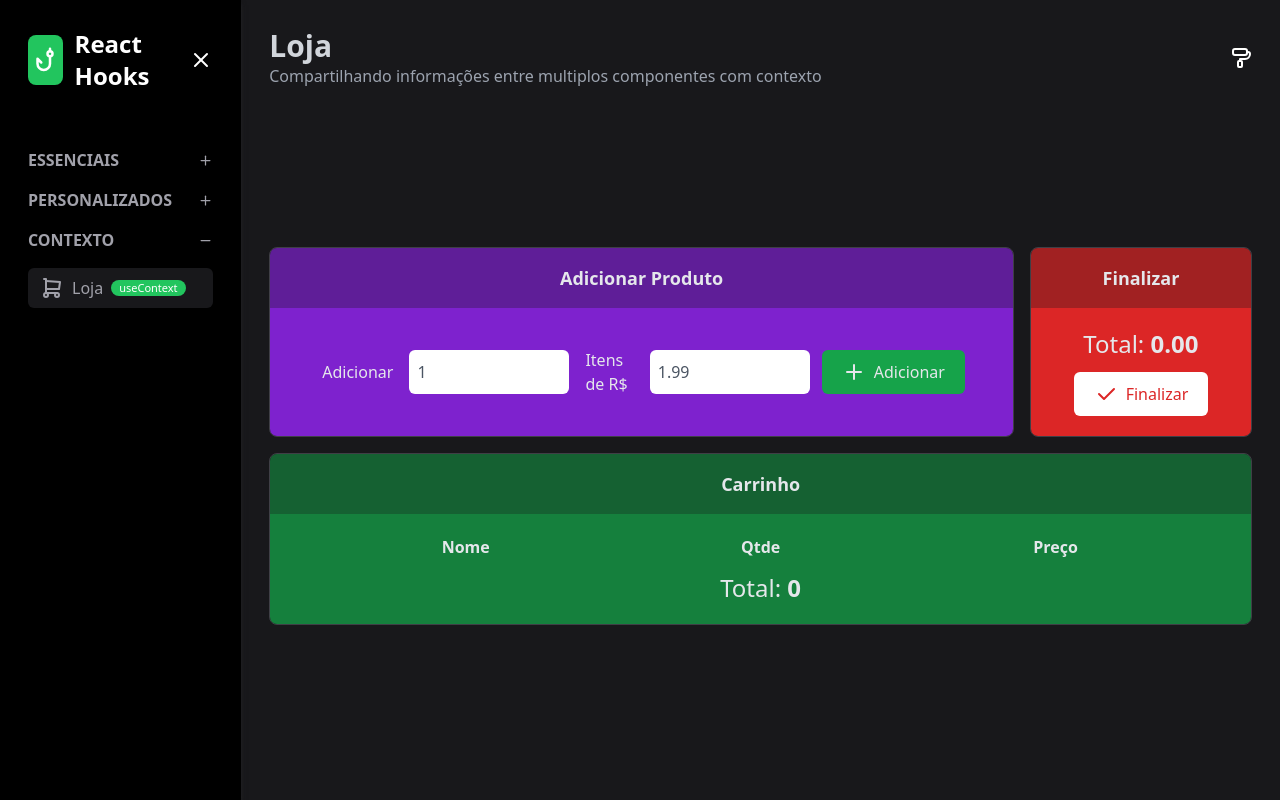
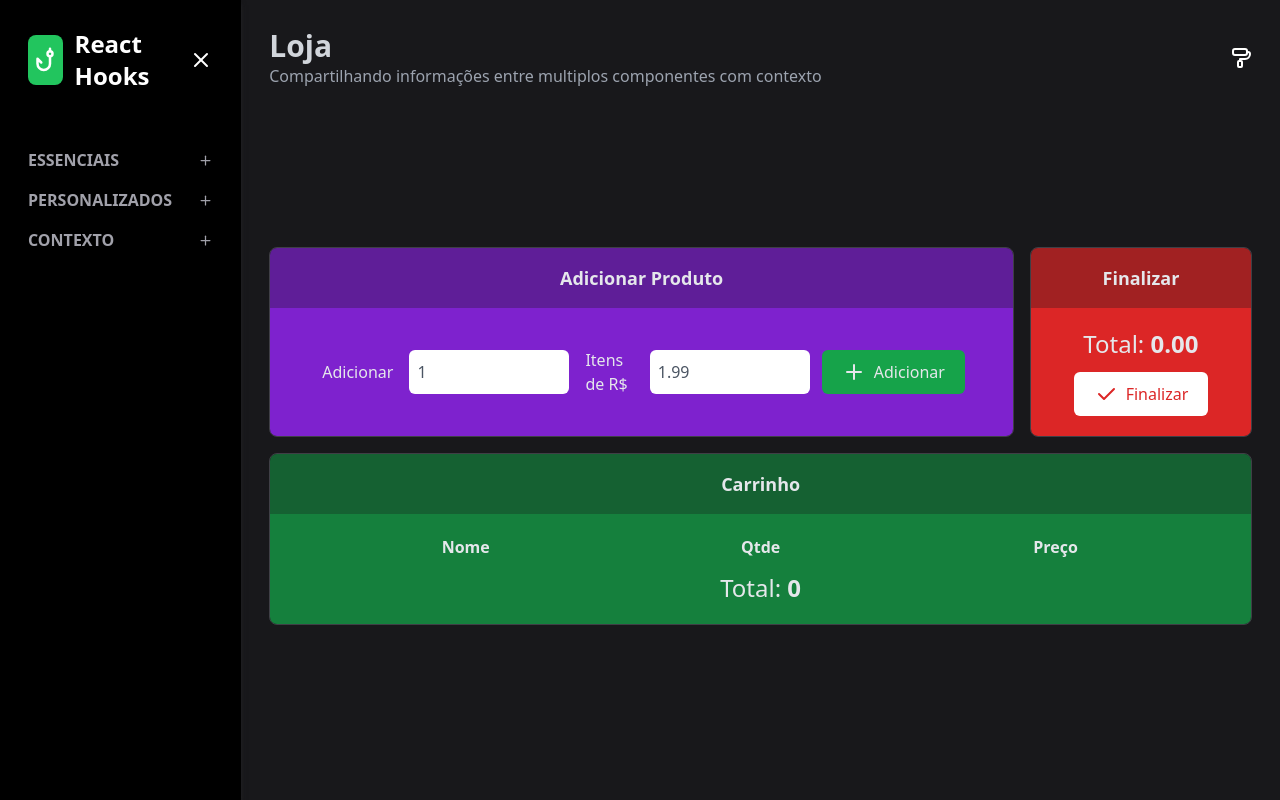
Before and after one commit to FabinhoFlauzino/template-hooks, a Next.js app: page /contexto/loja in a window 1280 px wide. Built offline with nearby package versions, Linux system fonts and the light colour scheme.

Commit message:
Aplicando o contextoMenu aos Componentes

```diff
--- a/src/components/template/MenuPrincipal.tsx
+++ b/src/components/template/MenuPrincipal.tsx
@@ -1,121 +1,24 @@
-import { IconAppWindow, IconArrowsLeftRight, IconDimensions, IconLetterCase, IconLock, IconMathGreater, IconMenu, IconNumbers, IconRefreshAlert, IconSection, IconShoppingCart, IconUsers, IconX } from "@tabler/icons-react";
 import { MenuItem } from "../../data/models/MenuItem";
 import { MenuSecao } from "../../data/models/MenuSecao";
 import Logo from "./Logo";
 import MenuPrincipalItem from "./MenuPrincipalItem";
 import MenuPrincipalSecao from "./MenuPrincipalSecao";
 import Flex from "./Flex";
-import useTamanhoJanela from "@/data/hooks/useTamanhoJanela";
-import { useEffect } from "react";
-import useBoolean from "@/data/hooks/useBoolean";
+import useMenu from "@/data/hooks/useMenu";
+import { IconMenu, IconX } from "@tabler/icons-react";
 
 export default function MenuPrincipal() {
-    const secoes = [
-        {
-            titulo: "Essenciais",
-            aberta: false,
-            itens: [
-                {
-                    titulo: "Contador",
-                    url: "/essenciais/contador",
-                    tag: "useState",
-                    icone: <IconNumbers />
-                },
-                {
-                    titulo: "Votação",
-                    url: "/essenciais/votacao",
-                    tag: "useState",
-                    icone: <IconUsers />
-                },
-                {
-                    titulo: "Consulta à API",
-                    url: "/essenciais/consultaAPI",
-                    tag: "useEffect",
-                    icone: <IconArrowsLeftRight />
-                },
-                {
-                    titulo: "Maior",
-                    url: "/essenciais/maior",
-                    tag: "useEffect",
-                    icone: <IconMathGreater />
-                },
-                {
-                    titulo: "Contagem de Caracteres (Effect)",
-                    url: "/essenciais/contagemCaracteresEffect",
-                    tag: "useEffect",
-                    icone: <IconLetterCase />
-                },
-                {
-                    titulo: "State VS Referência",
-                    url: "/essenciais/stateVsRef",
-                    tag: "useRef",
-                    icone: <IconRefreshAlert />
-                },
-                {
-                    titulo: "Referenciando Elemento",
-                    url: "/essenciais/refElemento",
-                    tag: "useRef",
-                    icone: <IconSection />
-                },
-                {
-                    titulo: "Contagem de Caracteres (Ref)",
-                    url: "/essenciais/contagemCaracteresRef",
-                    tag: "useRef",
-                    icone: <IconLetterCase />
-                },
-            ],
-        },
-        {
-            titulo: "Personalizados",
-            aberta: false,
-            itens: [
-                {
-                    titulo: "Modal",
-                    url: "/personalizados/modal",
-                    tag: "personalizados",
-                    icone: <IconAppWindow />
-                },
-                {
-                    titulo: "Tamanho Janela",
-                    url: "/personalizados/tamanhoJanela",
-                    tag: "personalizados",
-                    icone: <IconDimensions />
-                },
-                {
-                    titulo: "Validando Senha",
-                    url: "/personalizados/senha",
-                    tag: "personalizados",
-                    icone: <IconLock />
-                },
-            ],
-        },
-        {
-            titulo: "Contexto",
-            aberta: true,
-            itens: [
-                {
-                    titulo: "Loja",
-                    url: "/contexto/loja",
-                    tag: "useContext",
-                    icone: <IconShoppingCart />
-                },
-            ],
-        },
-    ];
-
-    const [mini, toggleMini, miniTrue] = useBoolean(false);
-    let tamanho = useTamanhoJanela()
-
-    useEffect(() => {
-        if(tamanho === "md" || tamanho === "sm"){
-            miniTrue()
-        }
-
-    }, [tamanho])
+    const { secoes, mini, toggleMini, alternarSecao } = useMenu()
 
     function renderizarSecoes() {
         return secoes.map((secao: MenuSecao) => (
-            <MenuPrincipalSecao key={secao.titulo} titulo={secao.titulo} mini={mini} aberta={secao.aberta}>
+            <MenuPrincipalSecao
+                key={secao.titulo}
+                titulo={secao.titulo}
+                mini={mini}
+                aberta={secao.aberta}
+                onClick={() => alternarSecao(secao)}
+            >
                 {renderizarItens(secao)}
             </MenuPrincipalSecao>
         ));
@@ -130,6 +33,7 @@ export default function MenuPrincipal() {
                 tag={item.tag}
                 url={item.url}
                 mini={mini}
+                selecionado={item.selecionado}
             />
         ));
     }
--- a/src/components/template/MenuPrincipalItem.tsx
+++ b/src/components/template/MenuPrincipalItem.tsx
@@ -10,23 +10,21 @@ interface MenuItemProps {
     tag?: string;
     url: string;
     mini?: boolean;
+    selecionado?: boolean | undefined
 }
 
 export default function MenuItem(props: MenuItemProps) {
-    const { icone, titulo, tag, url, mini } = props;
+    const { icone, titulo, tag, url, mini, selecionado } = props;
     const { corDestaque } = useTema()
-
-    const router = useRouter();
-    const ativo = url === router.asPath;
 
     return (
         <Link
             id={titulo}
             href={url}
             className={`
-            flex items-center gap-2 text-zinc-400 rounded-md
-            hover:bg-zinc-800 px-3 py-2
-            ${ativo && `text-${corDestaque} bg-zinc-900`}
+            flex items-center gap-2 hover:bg-zinc-800
+            rounded-md px-3 py-2
+            ${selecionado ? `text-${corDestaque} bg-zinc-900` : "text-zinc-400"}
         `}
         >
             {icone ?? <IconCode />}
@@ -34,7 +32,7 @@ export default function MenuItem(props: MenuItemProps) {
             {!mini && tag && (
                 <span
                     className={`
-                    ${ativo ? `bg-${corDestaque}` : "bg-zinc-700"}
+                    ${selecionado ? `bg-${corDestaque}` : "bg-zinc-700"}
                     text-white text-[11px] rounded-full px-2
                 `}
                 >
--- a/src/components/template/MenuPrincipalSecao.tsx
+++ b/src/components/template/MenuPrincipalSecao.tsx
@@ -11,8 +11,7 @@ interface MenuSecaoProps {
 }
 
 export default function MenuSecao(props: MenuSecaoProps) {
-    const { titulo, mini } = props;
-    const [aberta, toggleAberta] = useToggle(props.aberta)
+    const { titulo, mini, aberta } = props;
 
     return (
         <Flex col gap={4} className={`${mini && "items-center"}`}>
@@ -20,7 +19,7 @@ export default function MenuSecao(props: MenuSecaoProps) {
                 flex items-center justify-between
                 text-zinc-400 uppercase font-bold
                 ${mini && "text-[11px]"} cursor-pointer
-            `} onClick={() => toggleAberta()}>
+            `} onClick={() => props.onClick?.()}>
                 {mini ? titulo : (
                     <>
                         {titulo}
--- /dev/null
+++ b/src/data/constants/secoesMenu.tsx
@@ -0,0 +1,96 @@
+import { IconAppWindow, IconArrowsLeftRight, IconDimensions, IconLetterCase, IconLock, IconMathGreater, IconNumbers, IconRefreshAlert, IconSection, IconShoppingCart, IconUsers } from "@tabler/icons-react";
+
+export const secoes = [
+  {
+    titulo: "Essenciais",
+    aberta: false,
+    itens: [
+      {
+        titulo: "Contador",
+        url: "/essenciais/contador",
+        tag: "useState",
+        icone: <IconNumbers />
+      },
+      {
+        titulo: "Votação",
+        url: "/essenciais/votacao",
+        tag: "useState",
+        icone: <IconUsers />
+      },
+      {
+        titulo: "Consulta à API",
+        url: "/essenciais/consultaAPI",
+        tag: "useEffect",
+        icone: <IconArrowsLeftRight />
+      },
+      {
+        titulo: "Maior",
+        url: "/essenciais/maior",
+        tag: "useEffect",
+        icone: <IconMathGreater />
+      },
+      {
+        titulo: "Contagem de Caracteres (Effect)",
+        url: "/essenciais/contagemCaracteresEffect",
+        tag: "useEffect",
+        icone: <IconLetterCase />
+      },
+      {
+        titulo: "State VS Referência",
+        url: "/essenciais/stateVsRef",
+        tag: "useRef",
+        icone: <IconRefreshAlert />
+      },
+      {
+        titulo: "Referenciando Elemento",
+        url: "/essenciais/refElemento",
+        tag: "useRef",
+        icone: <IconSection />
+      },
+      {
+        titulo: "Contagem de Caracteres (Ref)",
+        url: "/essenciais/contagemCaracteresRef",
+        tag: "useRef",
+        icone: <IconLetterCase />
+      },
+    ],
+  },
+  {
+    titulo: "Personalizados",
+    aberta: false,
+    itens: [
+      {
+        titulo: "Modal",
+        url: "/personalizados/modal",
+        tag: "personalizados",
+        icone: <IconAppWindow />
+      },
+      {
+        titulo: "Tamanho Janela",
+        url: "/personalizados/tamanhoJanela",
+        tag: "personalizados",
+        icone: <IconDimensions />
+      },
+      {
+        titulo: "Validando Senha",
+        url: "/personalizados/senha",
+        tag: "personalizados",
+        icone: <IconLock />
+      },
+    ],
+  },
+  {
+    titulo: "Contexto",
+    aberta: false,
+    itens: [
+      {
+        titulo: "Loja",
+        url: "/contexto/loja",
+        tag: "useContext",
+        icone: <IconShoppingCart />
+      },
+    ],
+  },
+];
+
+export default secoes
--- /dev/null
+++ b/src/data/context/MenuProvider.tsx
@@ -0,0 +1,64 @@
+import { ReactNode, createContext, useEffect, useState } from "react";
+import secoesMenu from "../constants/secoesMenu";
+import useBoolean from "../hooks/useBoolean";
+import useTamanhoJanela from "../hooks/useTamanhoJanela";
+import { useRouter } from "next/router";
+import { MenuSecao } from "../models/MenuSecao";
+
+const ContextoMenu = createContext({} as any)
+
+type Props = {
+  children: ReactNode
+}
+
+export function MenuProvider({ children }: Props) {
+
+  const [mini, toggleMini, miniTrue] = useBoolean(false);
+  const [secoes, setSecoes] = useState<any>(secoesMenu)
+  let tamanho = useTamanhoJanela()
+  const router = useRouter();
+
+  useEffect(() => {
+    if (tamanho === "md" || tamanho === "sm") {
+      miniTrue()
+    }
+  }, [tamanho])
+
+  useEffect(() => {
+    setSecoes(() => selecionarItem(router.asPath))
+  }, [router.asPath])
+
+  function alternarSecao(secaoSelecionada: MenuSecao) {
+    let novasSecoes = secoes.map((secao: { titulo: string; aberta: any; }) => {
+      if (secao.titulo === secaoSelecionada.titulo) {
+        return { ...secao, aberta: !secao.aberta }
+      } else {
+        return secao
+      }
+    })
+
+    setSecoes(() => novasSecoes)
+  }
+
+  function selecionarItem(url: string) {
+    let novasSecoes = secoes.map((secao: { itens: any[]; }) => {
+      let novosItens = secao.itens.map((item: { url: string; }) => {
+        return { ...item, selecionado: item.url === url }
+      })
+
+      return { ...secao, itens: novosItens }
+    })
+
+    return novasSecoes
+  }
+
+  const ctx = { secoes, mini, toggleMini, alternarSecao }
+
+  return (
+    <ContextoMenu.Provider value={ctx}>
+      {children}
+    </ContextoMenu.Provider>
+  )
+}
+
+export default ContextoMenu
--- /dev/null
+++ b/src/data/hooks/useMenu.ts
@@ -0,0 +1,6 @@
+import { useContext } from "react";
+import ContextoMenu from "../context/MenuProvider";
+
+export default function useMenu() {
+  return useContext(ContextoMenu)
+}
--- a/src/pages/_app.tsx
+++ b/src/pages/_app.tsx
@@ -1,11 +1,14 @@
 import { TemaProvider } from "@/data/context/TemaProvider";
 import "../styles/globals.css";
 import type { AppProps } from "next/app";
+import { MenuProvider } from "@/data/context/MenuProvider";
 
 export default function App({ Component, pageProps }: AppProps) {
     return (
         <TemaProvider>
-            <Component {...pageProps} />
+            <MenuProvider>
+                <Component {...pageProps} />
+            </MenuProvider>
         </TemaProvider>
     );
 }
```
